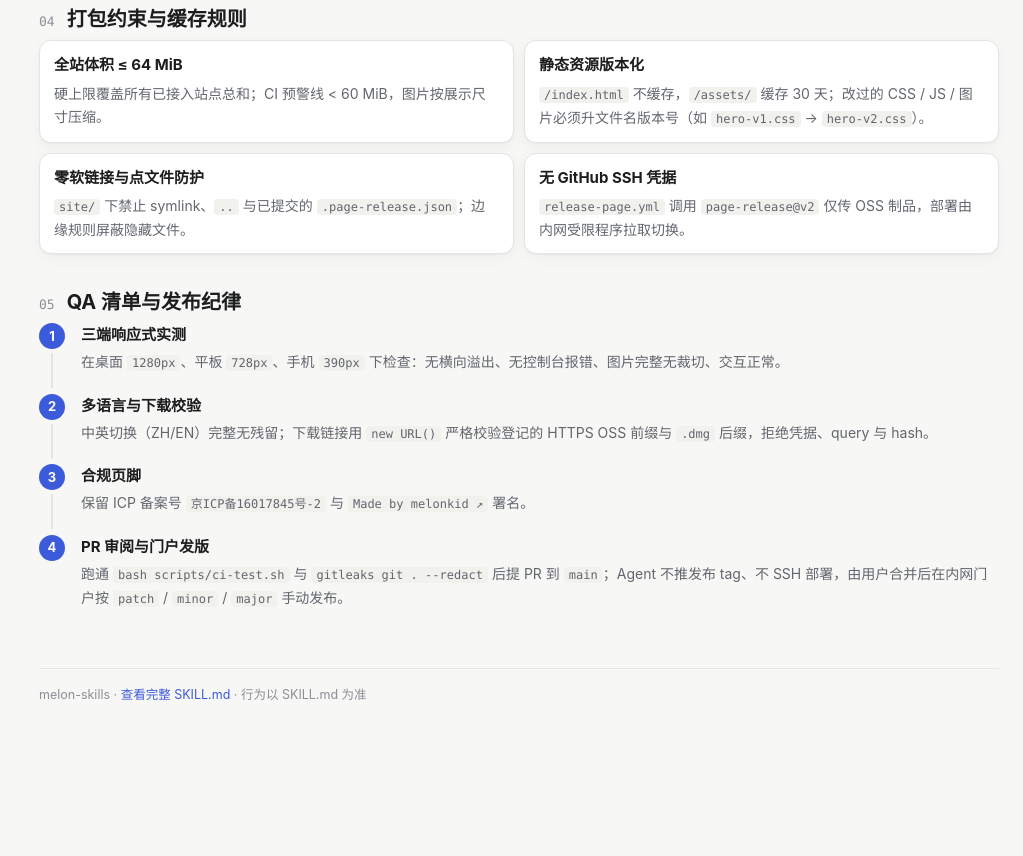
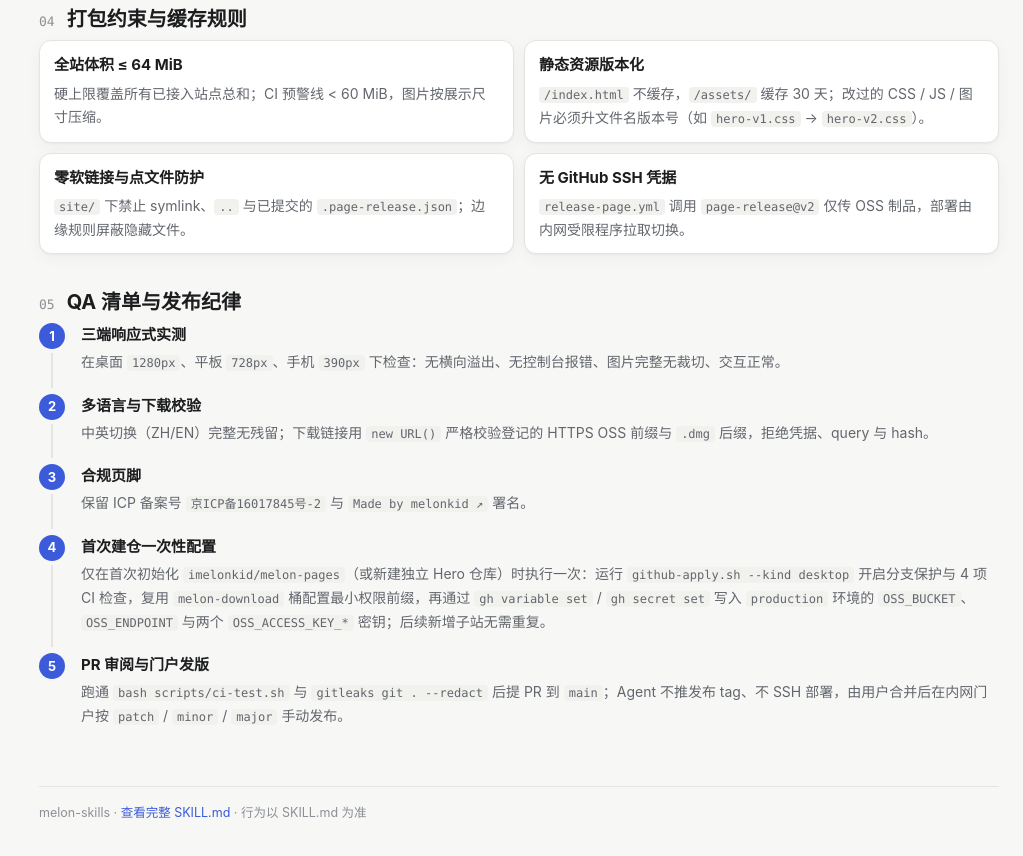
Before and after one commit to imelonkid/melon-skills, a plain HTML site: page site/hero-pages.html in a window 1280 px wide. Shown: the part 853-1709 px from the top of the page, without its empty margins (257-1280 px from the left). Before the commit the page ends 1638 px from the top, so only its background shows below. Drawn offline with Linux system fonts and the light colour scheme.

Commit message:
docs(hero-pages): 补充首次建仓配置 OSS 环境变量与密钥步骤

```diff
--- a/site/hero-pages.html
+++ b/site/hero-pages.html
@@ -64,6 +64,7 @@
     <li><h4>三端响应式实测</h4><p>在桌面 <code>1280px</code>、平板 <code>728px</code>、手机 <code>390px</code> 下检查：无横向溢出、无控制台报错、图片完整无裁切、交互正常。</p></li>
     <li><h4>多语言与下载校验</h4><p>中英切换（ZH/EN）完整无残留；下载链接用 <code>new URL()</code> 严格校验登记的 HTTPS OSS 前缀与 <code>.dmg</code> 后缀，拒绝凭据、query 与 hash。</p></li>
     <li><h4>合规页脚</h4><p>保留 ICP 备案号 <code>京ICP备16017845号-2</code> 与 <code>Made by melonkid ↗</code> 署名。</p></li>
+    <li><h4>首次建仓一次性配置</h4><p>仅在首次初始化 <code>imelonkid/melon-pages</code>（或新建独立 Hero 仓库）时执行一次：运行 <code>github-apply.sh --kind desktop</code> 开启分支保护与 4 项 CI 检查，复用 <code>melon-download</code> 桶配置最小权限前缀，再通过 <code>gh variable set</code> / <code>gh secret set</code> 写入 <code>production</code> 环境的 <code>OSS_BUCKET</code>、<code>OSS_ENDPOINT</code> 与两个 <code>OSS_ACCESS_KEY_*</code> 密钥；后续新增子站无需重复。</p></li>
     <li><h4>PR 审阅与门户发版</h4><p>跑通 <code>bash scripts/ci-test.sh</code> 与 <code>gitleaks git . --redact</code> 后提 PR 到 <code>main</code>；Agent 不推发布 tag、不 SSH 部署，由用户合并后在内网门户按 <code>patch</code> / <code>minor</code> / <code>major</code> 手动发布。</p></li>
   </ol>
   <footer>melon-skills · <a href="../skills/hero-pages/SKILL.md">查看完整 SKILL.md</a> · 行为以 SKILL.md 为准</footer>
```
Also changed, not shown: 1 other file.
